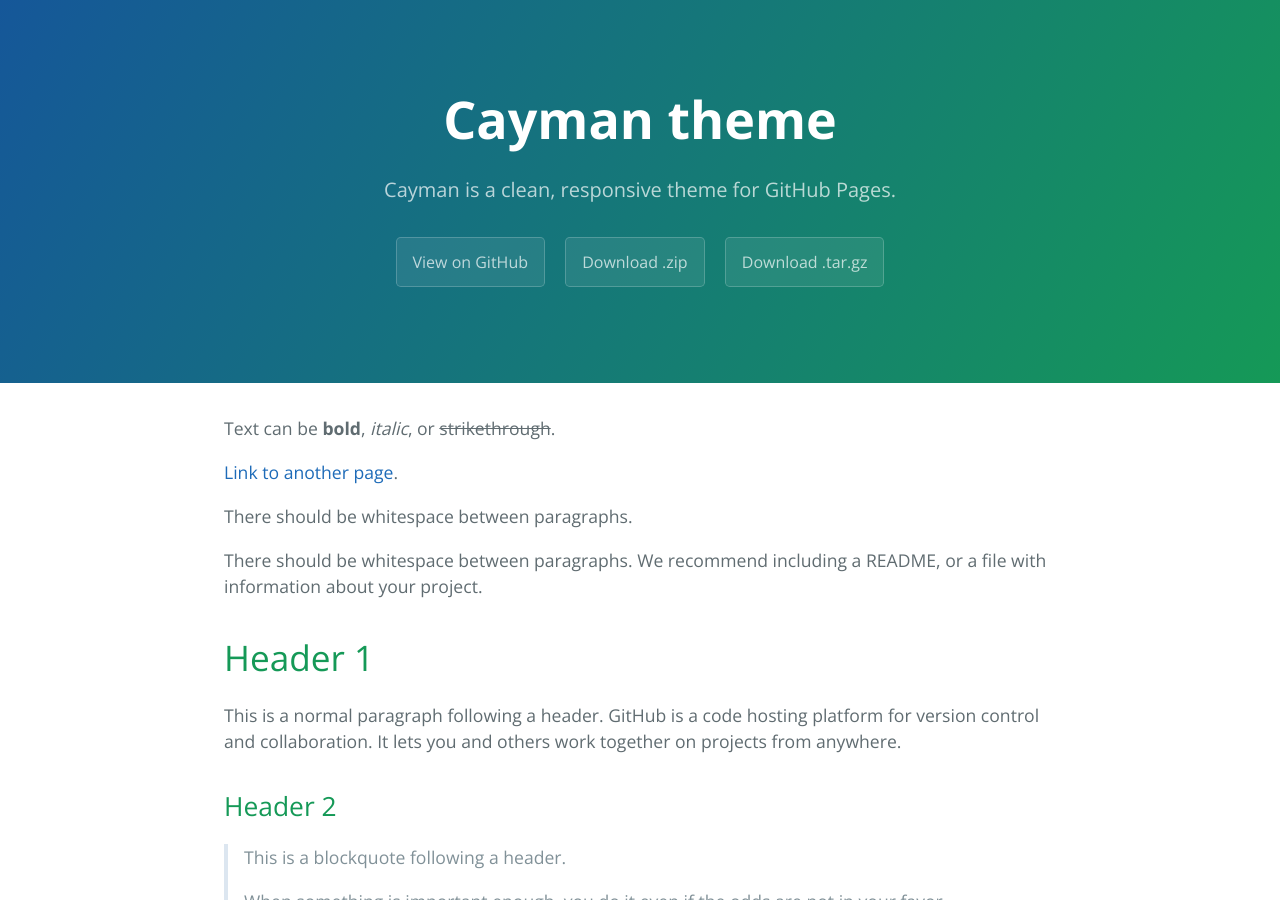
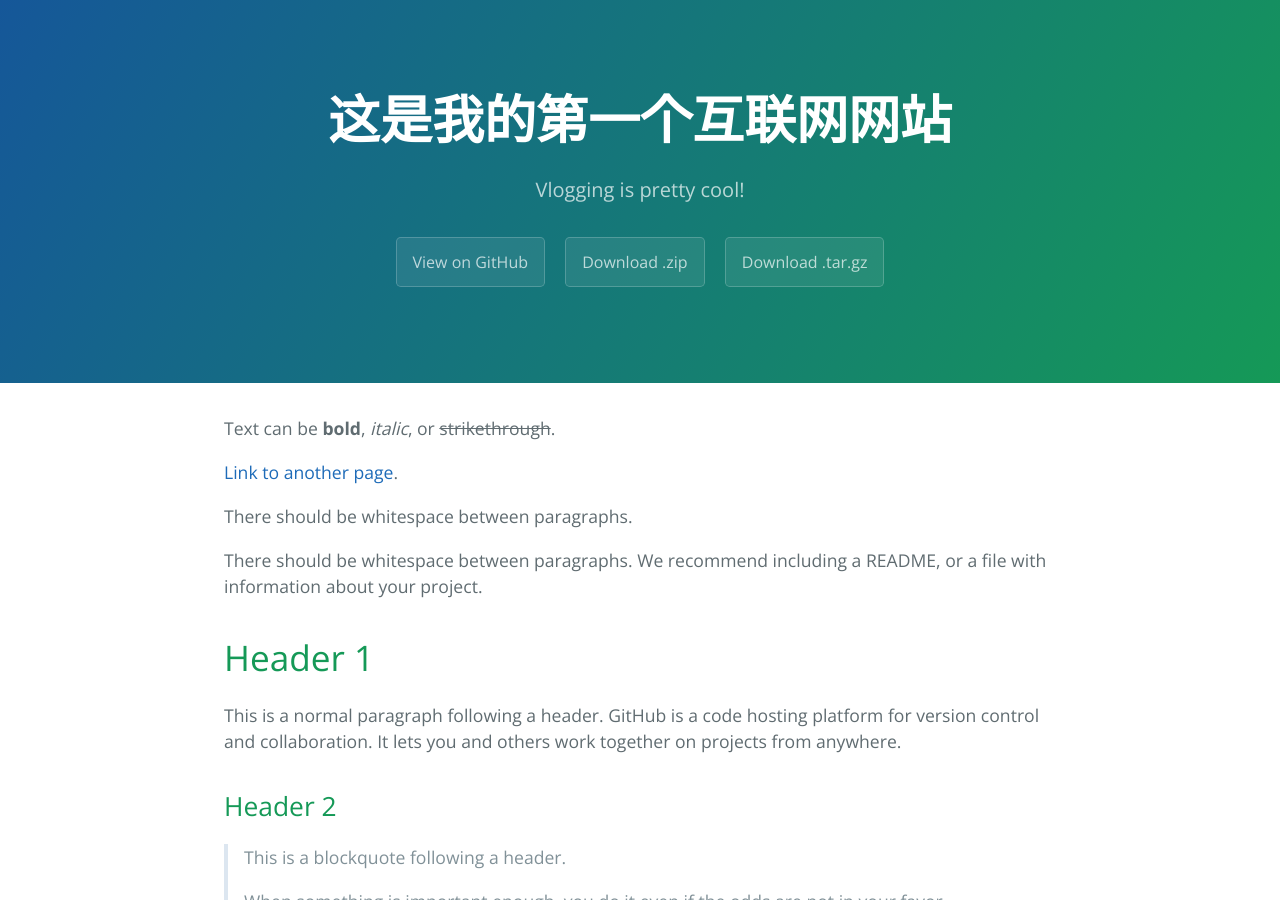
Before and after one commit to GordenTIME/hukeweb.github.io, a Jekyll site: the page built from index.md, in a window 1280 px wide and 900 px high. Built offline with Jekyll 4.4.1, drawn with Linux system fonts in a browser that asks for light colours.

Commit message:
somenappend

```diff
--- a/_config.yml
+++ b/_config.yml
@@ -1,5 +1,5 @@
-title: Cayman theme
-description: Cayman is a clean, responsive theme for GitHub Pages.
+title:  这是我的第一个互联网网站
+description: Vlogging is pretty cool!
 show_downloads: true
 google_analytics:
 theme: jekyll-theme-cayman
```
Also changed, not shown: 3 other files.
